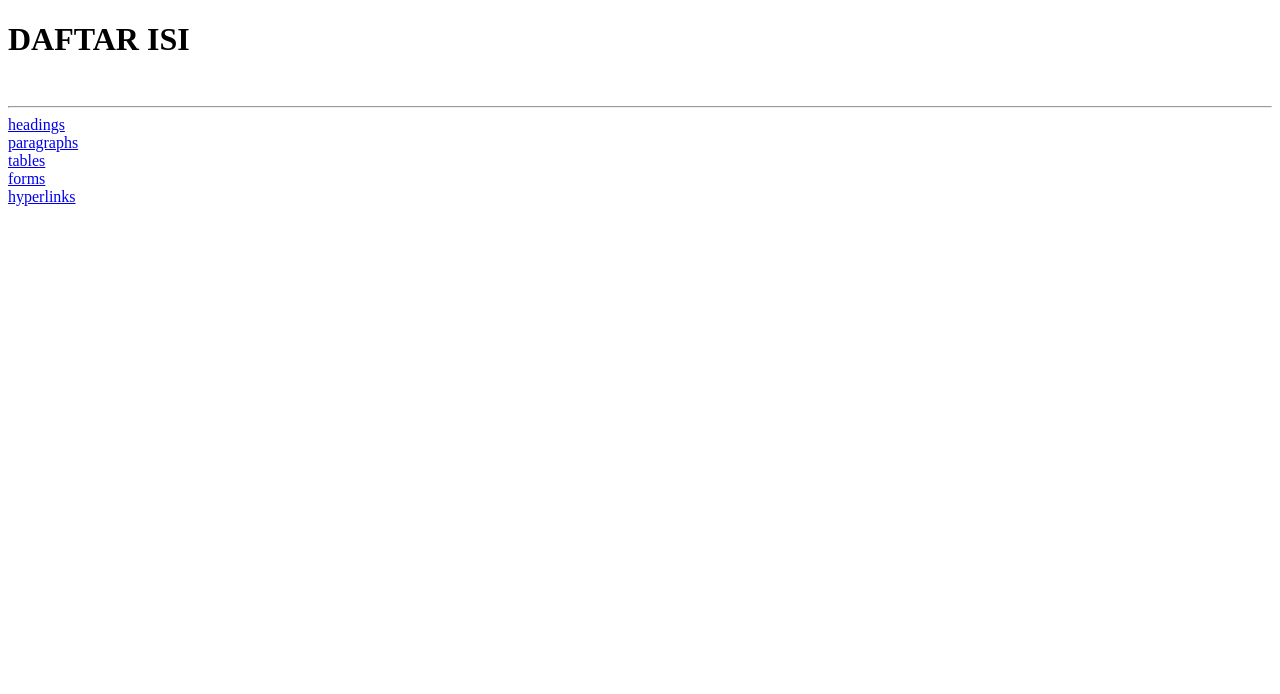
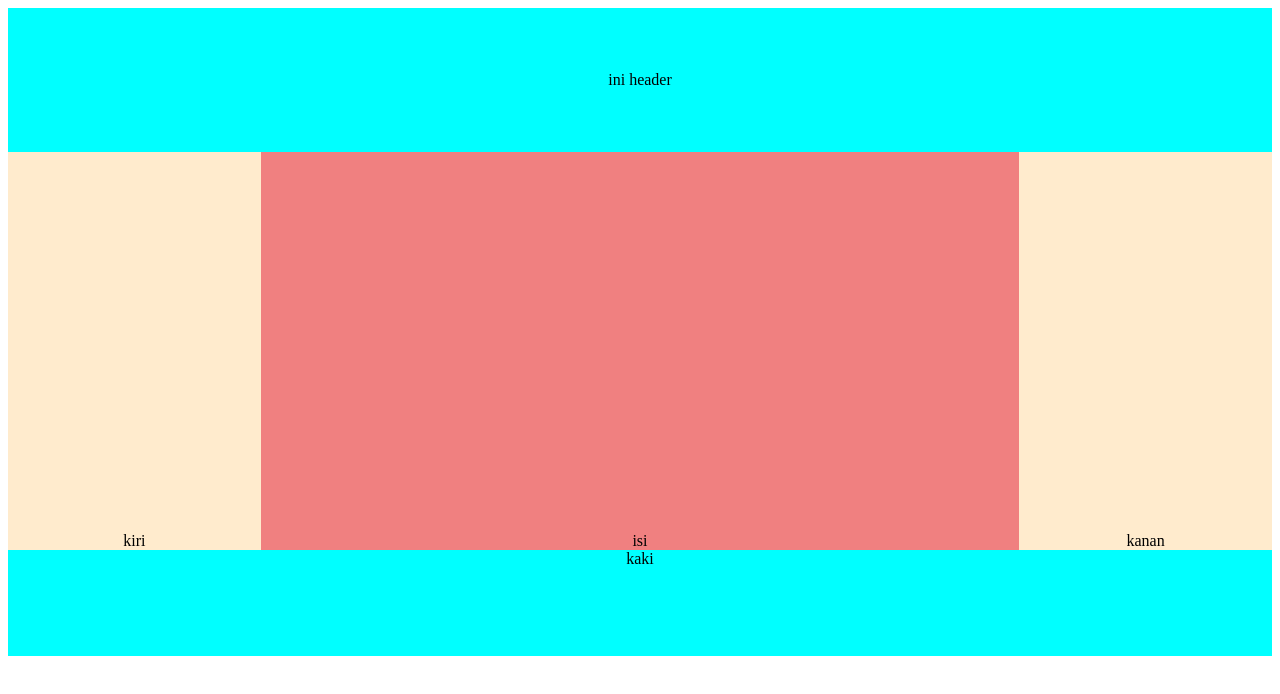
Before and after one commit to iwanmuhammad99/moh_ikhwan_nurhadi_102190002, a plain HTML site: page index.html in a window 1280 px wide. Drawn offline with Linux system fonts and the light colour scheme.

Commit message:
latihan layout dengan div

```diff
--- a/index.html
+++ b/index.html
@@ -1,15 +1,30 @@
 <!DOCTYPE html>
 <html>
-<title>Moh.Ikhwan.Nh.</title>
+<head>
+    <title>DIV</title>
+    <link rel="stylesheet" type="text/css" href="style.css">
+</head>
+<body>
 
-<body>
-    <h1>DAFTAR ISI</h1>
-    <br><hr>
-    <a href="headings.html">headings</a><br>
-    <a href="paragraphs.html">paragraphs</a><br>
-    <a href="tables.html">tables</a><br>
-    <a href="forms.html">forms</a><br>
-    <a href="hyperlinks.html">hyperlinks</a><br>
+    <div class="header">
+        ini header
+    </div>
+
+    <div class="kiri">
+        kiri
+    </div>
+
+    <div class="isi">
+        isi
+    </div>
+
+    <div class="kanan">
+        kanan
+    </div>
+
+    <div class="kaki">
+        kaki
+    </div>
+
 </body>
-
 </html>
--- /dev/null
+++ b/style.css
@@ -0,0 +1,35 @@
+.header {
+    background-color:aqua;
+    text-align: center;
+    padding: 5%;
+  }
+
+.kiri {
+    background-color: blanchedalmond;
+    text-align: center;
+    padding-top: 30%;
+    float: left;
+    width: 20%;
+}
+
+.isi {
+    background-color: lightcoral;
+    text-align: center;
+    padding-top: 30%;
+    float: left;
+    width: 60%;
+}
+
+.kanan {
+    background-color: blanchedalmond;
+    text-align: center;
+    padding-top: 30%;
+    float: left;
+    width: 20%;
+}
+
+.kaki {
+    background-color:aqua;
+    text-align: center;
+    padding: 7%;
+  }
```
